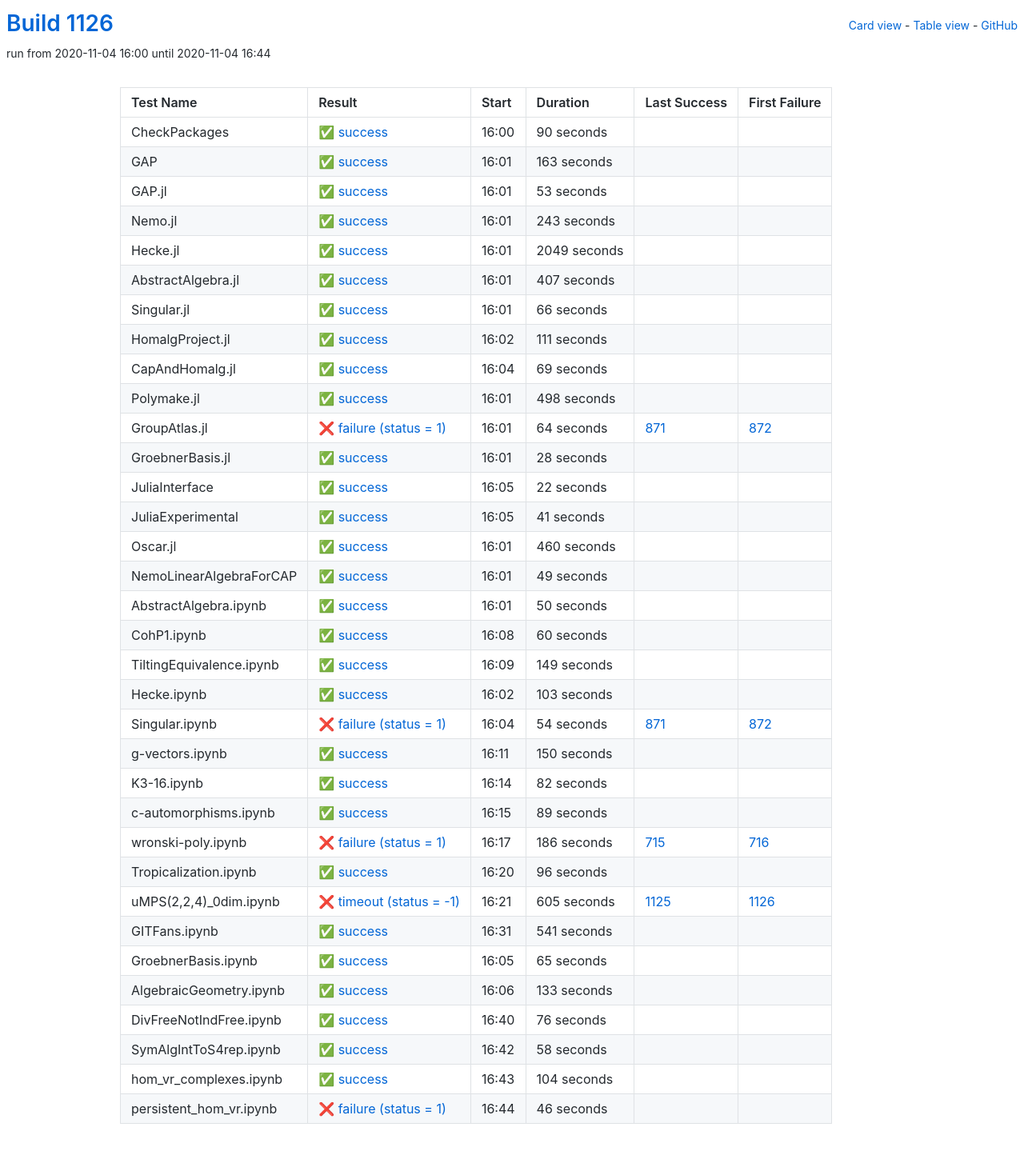
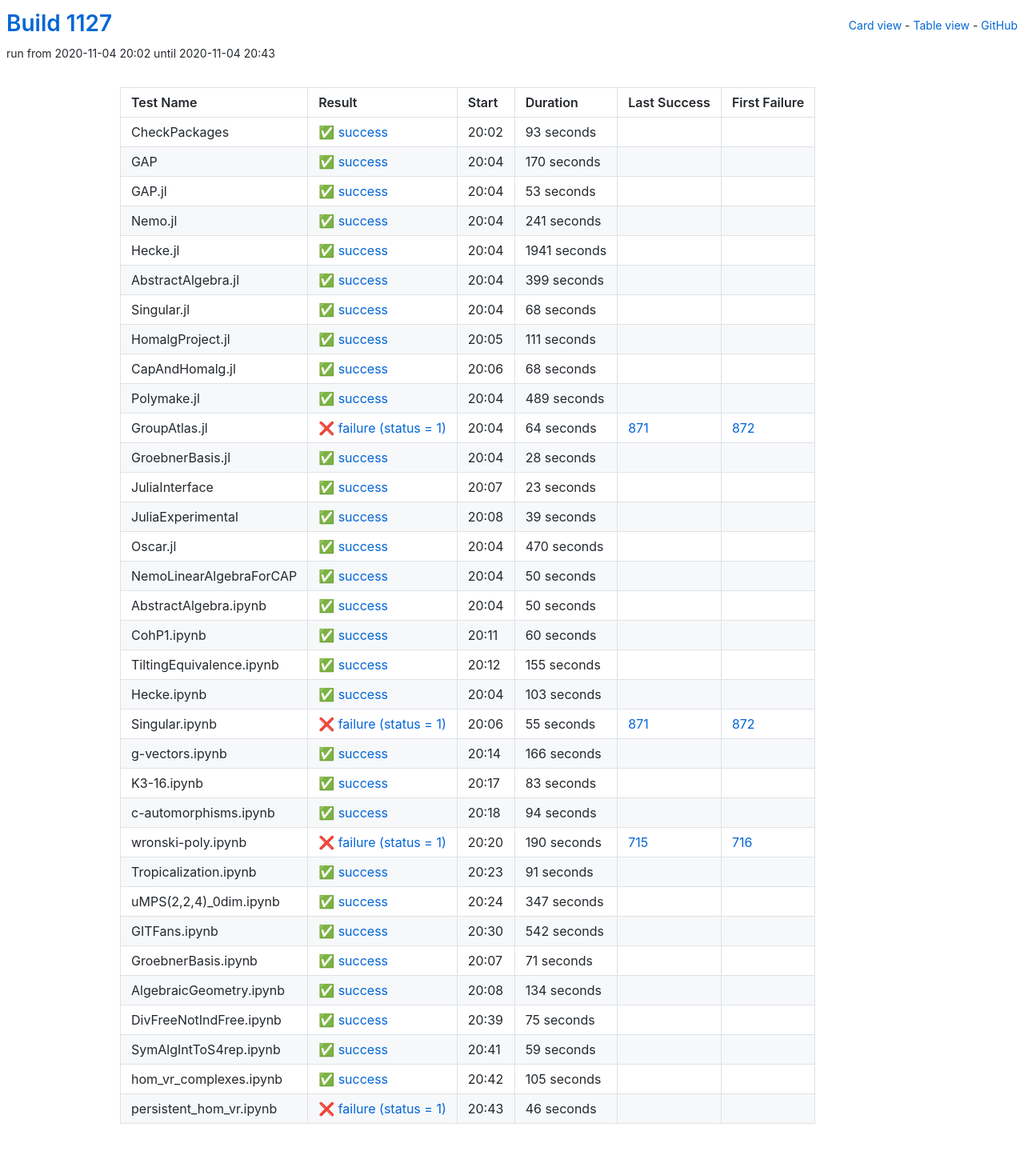
Before and after one commit to oscar-system/oscar-ci-status-stable, a Jekyll site: the page built from table.html, in a window 1280 px wide. Shown: the whole page at 80% size. Built offline with Jekyll 4.4.1, drawn with Linux system fonts in a browser that asks for light colours.

Commit message:
Build #1127

```diff
--- a/_data/ci.yml
+++ b/_data/ci.yml
@@ -1,6 +1,6 @@
 ---
-build: 1126
-build_url: https://oscarci.mathematik.uni-kl.de/job/oscar-stable/1126/
+build: 1127
+build_url: https://oscarci.mathematik.uni-kl.de/job/oscar-stable/1127/
 job: oscar-stable
 organization: oscar-system
 repo: oscar-ci-status-stable
@@ -8,32 +8,32 @@ repourl: https://github.com/oscar-system/oscar-ci-status-stable
 tests:
 - name: CheckPackages
   id: checkpackages
-  log: https://oscarci.mathematik.uni-kl.de/job/oscar-stable/1126/artifact/logs/build-1126/CheckPackages.log
-  start: 2020-11-04 16:00
+  log: https://oscarci.mathematik.uni-kl.de/job/oscar-stable/1127/artifact/logs/build-1127/CheckPackages.log
+  start: 2020-11-04 20:02
   success: true
   exitcode: 0
   status: success
-  duration: 90
+  duration: 93
   last_success: false
   last_success_url:
   first_failure: false
   first_failure_url:
 - name: GAP
   id: gap
-  log: https://oscarci.mathematik.uni-kl.de/job/oscar-stable/1126/artifact/logs/build-1126/GAP.log
-  start: 2020-11-04 16:01
+  log: https://oscarci.mathematik.uni-kl.de/job/oscar-stable/1127/artifact/logs/build-1127/GAP.log
+  start: 2020-11-04 20:04
   success: true
   exitcode: 0
   status: success
-  duration: 163
+  duration: 170
   last_success: false
   last_success_url:
   first_failure: false
   first_failure_url:
 - name: GAP.jl
   id: gap-jl
-  log: https://oscarci.mathematik.uni-kl.de/job/oscar-stable/1126/artifact/logs/build-1126/GAP.jl.log
-  start: 2020-11-04 16:01
+  log: https://oscarci.mathematik.uni-kl.de/job/oscar-stable/1127/artifact/logs/build-1127/GAP.jl.log
+  start: 2020-11-04 20:04
   success: true
   exitcode: 0
   status: success
@@ -44,56 +44,56 @@ tests:
   first_failure_url:
 - name: Nemo.jl
   id: nemo-jl
-  log: https://oscarci.mathematik.uni-kl.de/job/oscar-stable/1126/artifact/logs/build-1126/Nemo.jl.log
-  start: 2020-11-04 16:01
+  log: https://oscarci.mathematik.uni-kl.de/job/oscar-stable/1127/artifact/logs/build-1127/Nemo.jl.log
+  start: 2020-11-04 20:04
   success: true
   exitcode: 0
   status: success
-  duration: 243
+  duration: 241
   last_success: false
   last_success_url:
   first_failure: false
   first_failure_url:
 - name: Hecke.jl
   id: hecke-jl
-  log: https://oscarci.mathematik.uni-kl.de/job/oscar-stable/1126/artifact/logs/build-1126/Hecke.jl.log
-  start: 2020-11-04 16:01
+  log: https://oscarci.mathematik.uni-kl.de/job/oscar-stable/1127/artifact/logs/build-1127/Hecke.jl.log
+  start: 2020-11-04 20:04
   success: true
   exitcode: 0
   status: success
-  duration: 2049
+  duration: 1941
   last_success: false
   last_success_url:
   first_failure: false
   first_failure_url:
 - name: AbstractAlgebra.jl
   id: abstractalgebra-jl
-  log: https://oscarci.mathematik.uni-kl.de/job/oscar-stable/1126/artifact/logs/build-1126/AbstractAlgebra.jl.log
-  start: 2020-11-04 16:01
+  log: https://oscarci.mathematik.uni-kl.de/job/oscar-stable/1127/artifact/logs/build-1127/AbstractAlgebra.jl.log
+  start: 2020-11-04 20:04
   success: true
   exitcode: 0
   status: success
-  duration: 407
+  duration: 399
   last_success: false
   last_success_url:
   first_failure: false
   first_failure_url:
 - name: Singular.jl
   id: singular-jl
-  log: https://oscarci.mathematik.uni-kl.de/job/oscar-stable/1126/artifact/logs/build-1126/Singular.jl.log
-  start: 2020-11-04 16:01
+  log: https://oscarci.mathematik.uni-kl.de/job/oscar-stable/1127/artifact/logs/build-1127/Singular.jl.log
+  start: 2020-11-04 20:04
   success: true
   exitcode: 0
   status: success
-  duration: 66
+  duration: 68
   last_success: false
   last_success_url:
   first_failure: false
   first_failure_url:
 - name: HomalgProject.jl
   id: homalgproject-jl
-  log: https://oscarci.mathematik.uni-kl.de/job/oscar-stable/1126/artifact/logs/build-1126/HomalgProject.jl.log
-  start: 2020-11-04 16:02
+  log: https://oscarci.mathematik.uni-kl.de/job/oscar-stable/1127/artifact/logs/build-1127/HomalgProject.jl.log
+  start: 2020-11-04 20:05
   success: true
   exitcode: 0
   status: success
@@ -104,32 +104,32 @@ tests:
   first_failure_url:
 - name: CapAndHomalg.jl
   id: capandhomalg-jl
-  log: https://oscarci.mathematik.uni-kl.de/job/oscar-stable/1126/artifact/logs/build-1126/CapAndHomalg.jl.log
-  start: 2020-11-04 16:04
+  log: https://oscarci.mathematik.uni-kl.de/job/oscar-stable/1127/artifact/logs/build-1127/CapAndHomalg.jl.log
+  start: 2020-11-04 20:06
   success: true
   exitcode: 0
   status: success
-  duration: 69
+  duration: 68
   last_success: false
   last_success_url:
   first_failure: false
   first_failure_url:
 - name: Polymake.jl
   id: polymake-jl
-  log: https://oscarci.mathematik.uni-kl.de/job/oscar-stable/1126/artifact/logs/build-1126/Polymake.jl.log
-  start: 2020-11-04 16:01
+  log: https://oscarci.mathematik.uni-kl.de/job/oscar-stable/1127/artifact/logs/build-1127/Polymake.jl.log
+  start: 2020-11-04 20:04
   success: true
   exitcode: 0
   status: success
-  duration: 498
+  duration: 489
   last_success: false
   last_success_url:
   first_failure: false
   first_failure_url:
 - name: GroupAtlas.jl
   id: groupatlas-jl
-  log: https://oscarci.mathematik.uni-kl.de/job/oscar-stable/1126/artifact/logs/build-1126/GroupAtlas.jl.log
-  start: 2020-11-04 16:01
+  log: https://oscarci.mathematik.uni-kl.de/job/oscar-stable/1127/artifact/logs/build-1127/GroupAtlas.jl.log
+  start: 2020-11-04 20:04
   success: false
   exitcode: 1
   status: failure
@@ -140,8 +140,8 @@ tests:
   first_failure_url: https://oscarci.mathematik.uni-kl.de/job/oscar-stable/872/
 - name: GroebnerBasis.jl
   id: groebnerbasis-jl
-  log: https://oscarci.mathematik.uni-kl.de/job/oscar-stable/1126/artifact/logs/build-1126/GroebnerBasis.jl.log
-  start: 2020-11-04 16:01
+  log: https://oscarci.mathematik.uni-kl.de/job/oscar-stable/1127/artifact/logs/build-1127/GroebnerBasis.jl.log
+  start: 2020-11-04 20:04
   success: true
   exitcode: 0
   status: success
@@ -152,56 +152,56 @@ tests:
   first_failure_url:
 - name: JuliaInterface
   id: juliainterface
-  log: https://oscarci.mathematik.uni-kl.de/job/oscar-stable/1126/artifact/logs/build-1126/JuliaInterface.log
-  start: 2020-11-04 16:05
+  log: https://oscarci.mathematik.uni-kl.de/job/oscar-stable/1127/artifact/logs/build-1127/JuliaInterface.log
+  start: 2020-11-04 20:07
   success: true
   exitcode: 0
   status: success
-  duration: 22
+  duration: 23
   last_success: false
   last_success_url:
   first_failure: false
   first_failure_url:
 - name: JuliaExperimental
   id: juliaexperimental
-  log: https://oscarci.mathematik.uni-kl.de/job/oscar-stable/1126/artifact/logs/build-1126/JuliaExperimental.log
-  start: 2020-11-04 16:05
+  log: https://oscarci.mathematik.uni-kl.de/job/oscar-stable/1127/artifact/logs/build-1127/JuliaExperimental.log
+  start: 2020-11-04 20:08
   success: true
   exitcode: 0
   status: success
-  duration: 41
+  duration: 39
   last_success: false
   last_success_url:
   first_failure: false
   first_failure_url:
 - name: Oscar.jl
   id: oscar-jl
-  log: https://oscarci.mathematik.uni-kl.de/job/oscar-stable/1126/artifact/logs/build-1126/Oscar.jl.log
-  start: 2020-11-04 16:01
+  log: https://oscarci.mathematik.uni-kl.de/job/oscar-stable/1127/artifact/logs/build-1127/Oscar.jl.log
+  start: 2020-11-04 20:04
   success: true
   exitcode: 0
   status: success
-  duration: 460
+  duration: 470
   last_success: false
   last_success_url:
   first_failure: false
   first_failure_url:
 - name: NemoLinearAlgebraForCAP
   id: nemolinearalgebraforcap
-  log: https://oscarci.mathematik.uni-kl.de/job/oscar-stable/1126/artifact/logs/build-1126/NemoLinearAlgebraForCAP.log
-  start: 2020-11-04 16:01
+  log: https://oscarci.mathematik.uni-kl.de/job/oscar-stable/1127/artifact/logs/build-1127/NemoLinearAlgebraForCAP.log
+  start: 2020-11-04 20:04
   success: true
   exitcode: 0
   status: success
-  duration: 49
+  duration: 50
   last_success: false
   last_success_url:
   first_failure: false
   first_failure_url:
 - name: AbstractAlgebra.ipynb
   id: abstractalgebra-ipynb
-  log: https://oscarci.mathematik.uni-kl.de/job/oscar-stable/1126/artifact/logs/build-1126/AbstractAlgebra.ipynb.log
-  start: 2020-11-04 16:01
+  log: https://oscarci.mathematik.uni-kl.de/job/oscar-stable/1127/artifact/logs/build-1127/AbstractAlgebra.ipynb.log
+  start: 2020-11-04 20:04
   success: true
   exitcode: 0
   status: success
@@ -212,8 +212,8 @@ tests:
   first_failure_url:
 - name: CohP1.ipynb
   id: cohp1-ipynb
-  log: https://oscarci.mathematik.uni-kl.de/job/oscar-stable/1126/artifact/logs/build-1126/CohP1.ipynb.log
-  start: 2020-11-04 16:08
+  log: https://oscarci.mathematik.uni-kl.de/job/oscar-stable/1127/artifact/logs/build-1127/CohP1.ipynb.log
+  start: 2020-11-04 20:11
   success: true
   exitcode: 0
   status: success
@@ -224,20 +224,20 @@ tests:
   first_failure_url:
 - name: TiltingEquivalence.ipynb
   id: tiltingequivalence-ipynb
-  log: https://oscarci.mathematik.uni-kl.de/job/oscar-stable/1126/artifact/logs/build-1126/TiltingEquivalence.ipynb.log
-  start: 2020-11-04 16:09
+  log: https://oscarci.mathematik.uni-kl.de/job/oscar-stable/1127/artifact/logs/build-1127/TiltingEquivalence.ipynb.log
+  start: 2020-11-04 20:12
   success: true
   exitcode: 0
   status: success
-  duration: 149
+  duration: 155
   last_success: false
   last_success_url:
   first_failure: false
   first_failure_url:
 - name: Hecke.ipynb
   id: hecke-ipynb
-  log: https://oscarci.mathematik.uni-kl.de/job/oscar-stable/1126/artifact/logs/build-1126/Hecke.ipynb.log
-  start: 2020-11-04 16:02
+  log: https://oscarci.mathematik.uni-kl.de/job/oscar-stable/1127/artifact/logs/build-1127/Hecke.ipynb.log
+  start: 2020-11-04 20:04
   success: true
   exitcode: 0
   status: success
@@ -248,164 +248,164 @@ tests:
   first_failure_url:
 - name: Singular.ipynb
   id: singular-ipynb
-  log: https://oscarci.mathematik.uni-kl.de/job/oscar-stable/1126/artifact/logs/build-1126/Singular.ipynb.log
-  start: 2020-11-04 16:04
+  log: https://oscarci.mathematik.uni-kl.de/job/oscar-stable/1127/artifact/logs/build-1127/Singular.ipynb.log
+  start: 2020-11-04 20:06
   success: false
   exitcode: 1
   status: failure
-  duration: 54
+  duration: 55
   last_success: 871
   last_success_url: https://oscarci.mathematik.uni-kl.de/job/oscar-stable/871/
   first_failure: 872
   first_failure_url: https://oscarci.mathematik.uni-kl.de/job/oscar-stable/872/
 - name: g-vectors.ipynb
   id: g-vectors-ipynb
-  log: https://oscarci.mathematik.uni-kl.de/job/oscar-stable/1126/artifact/logs/build-1126/g-vectors.ipynb.log
-  start: 2020-11-04 16:11
+  log: https://oscarci.mathematik.uni-kl.de/job/oscar-stable/1127/artifact/logs/build-1127/g-vectors.ipynb.log
+  start: 2020-11-04 20:14
   success: true
   exitcode: 0
   status: success
-  duration: 150
+  duration: 166
   last_success: false
   last_success_url:
   first_failure: false
   first_failure_url:
 - name: K3-16.ipynb
   id: k3-16-ipynb
-  log: https://oscarci.mathematik.uni-kl.de/job/oscar-stable/1126/artifact/logs/build-1126/K3-16.ipynb.log
-  start: 2020-11-04 16:14
+  log: https://oscarci.mathematik.uni-kl.de/job/oscar-stable/1127/artifact/logs/build-1127/K3-16.ipynb.log
+  start: 2020-11-04 20:17
   success: true
   exitcode: 0
   status: success
-  duration: 82
+  duration: 83
   last_success: false
   last_success_url:
   first_failure: false
   first_failure_url:
 - name: c-automorphisms.ipynb
   id: c-automorphisms-ipynb
-  log: https://oscarci.mathematik.uni-kl.de/job/oscar-stable/1126/artifact/logs/build-1126/c-automorphisms.ipynb.log
-  start: 2020-11-04 16:15
+  log: https://oscarci.mathematik.uni-kl.de/job/oscar-stable/1127/artifact/logs/build-1127/c-automorphisms.ipynb.log
+  start: 2020-11-04 20:18
   success: true
   exitcode: 0
   status: success
-  duration: 89
+  duration: 94
   last_success: false
   last_success_url:
   first_failure: false
   first_failure_url:
 - name: wronski-poly.ipynb
   id: wronski-poly-ipynb
-  log: https://oscarci.mathematik.uni-kl.de/job/oscar-stable/1126/artifact/logs/build-1126/wronski-poly.ipynb.log
-  start: 2020-11-04 16:17
+  log: https://oscarci.mathematik.uni-kl.de/job/oscar-stable/1127/artifact/logs/build-1127/wronski-poly.ipynb.log
+  start: 2020-11-04 20:20
   success: false
   exitcode: 1
   status: failure
-  duration: 186
+  duration: 190
   last_success: 715
   last_success_url: https://oscarci.mathematik.uni-kl.de/job/oscar-stable/715/
   first_failure: 716
   first_failure_url: https://oscarci.mathematik.uni-kl.de/job/oscar-stable/716/
 - name: Tropicalization.ipynb
   id: tropicalization-ipynb
-  log: https://oscarci.mathematik.uni-kl.de/job/oscar-stable/1126/artifact/logs/build-1126/Tropicalization.ipynb.log
-  start: 2020-11-04 16:20
+  log: https://oscarci.mathematik.uni-kl.de/job/oscar-stable/1127/artifact/logs/build-1127/Tropicalization.ipynb.log
+  start: 2020-11-04 20:23
   success: true
   exitcode: 0
   status: success
-  duration: 96
+  duration: 91
   last_success: false
   last_success_url:
   first_failure: false
   first_failure_url:
 - name: uMPS(2,2,4)_0dim.ipynb
   id: umps-2-2-4-0dim-ipynb
-  log: https://oscarci.mathematik.uni-kl.de/job/oscar-stable/1126/artifact/logs/build-1126/uMPS-2-2-4-_0dim.ipynb.log
-  start: 2020-11-04 16:21
-  success: false
-  exitcode: -1
-  status: timeout
-  duration: 605
-  last_success: 1125
-  last_success_url: https://oscarci.mathematik.uni-kl.de/job/oscar-stable/1125/
-  first_failure: 1126
-  first_failure_url: https://oscarci.mathematik.uni-kl.de/job/oscar-stable/1126/
-- name: GITFans.ipynb
-  id: gitfans-ipynb
-  log: https://oscarci.mathematik.uni-kl.de/job/oscar-stable/1126/artifact/logs/build-1126/GITFans.ipynb.log
-  start: 2020-11-04 16:31
+  log: https://oscarci.mathematik.uni-kl.de/job/oscar-stable/1127/artifact/logs/build-1127/uMPS-2-2-4-_0dim.ipynb.log
+  start: 2020-11-04 20:24
   success: true
   exitcode: 0
   status: success
-  duration: 541
+  duration: 347
+  last_success: false
+  last_success_url:
+  first_failure: false
+  first_failure_url:
+- name: GITFans.ipynb
+  id: gitfans-ipynb
+  log: https://oscarci.mathematik.uni-kl.de/job/oscar-stable/1127/artifact/logs/build-1127/GITFans.ipynb.log
+  start: 2020-11-04 20:30
+  success: true
+  exitcode: 0
+  status: success
+  duration: 542
   last_success: false
   last_success_url:
   first_failure: false
   first_failure_url:
 - name: GroebnerBasis.ipynb
   id: groebnerbasis-ipynb
-  log: https://oscarci.mathematik.uni-kl.de/job/oscar-stable/1126/artifact/logs/build-1126/GroebnerBasis.ipynb.log
-  start: 2020-11-04 16:05
+  log: https://oscarci.mathematik.uni-kl.de/job/oscar-stable/1127/artifact/logs/build-1127/GroebnerBasis.ipynb.log
+  start: 2020-11-04 20:07
   success: true
   exitcode: 0
   status: success
-  duration: 65
+  duration: 71
   last_success: false
   last_success_url:
   first_failure: false
   first_failure_url:
 - name: AlgebraicGeometry.ipynb
   id: algebraicgeometry-ipynb
-  log: https://oscarci.mathematik.uni-kl.de/job/oscar-stable/1126/artifact/logs/build-1126/AlgebraicGeometry.ipynb.log
-  start: 2020-11-04 16:06
+  log: https://oscarci.mathematik.uni-kl.de/job/oscar-stable/1127/artifact/logs/build-1127/AlgebraicGeometry.ipynb.log
+  start: 2020-11-04 20:08
   success: true
   exitcode: 0
   status: success
-  duration: 133
+  duration: 134
   last_success: false
   last_success_url:
   first_failure: false
   first_failure_url:
 - name: DivFreeNotIndFree.ipynb
   id: divfreenotindfree-ipynb
-  log: https://oscarci.mathematik.uni-kl.de/job/oscar-stable/1126/artifact/logs/build-1126/DivFreeNotIndFree.ipynb.log
-  start: 2020-11-04 16:40
+  log: https://oscarci.mathematik.uni-kl.de/job/oscar-stable/1127/artifact/logs/build-1127/DivFreeNotIndFree.ipynb.log
+  start: 2020-11-04 20:39
   success: true
   exitcode: 0
   status: success
-  duration: 76
+  duration: 75
   last_success: false
   last_success_url:
   first_failure: false
   first_failure_url:
 - name: SymAlgIntToS4rep.ipynb
   id: symalginttos4rep-ipynb
-  log: https://oscarci.mathematik.uni-kl.de/job/oscar-stable/1126/artifact/logs/build-1126/SymAlgIntToS4rep.ipynb.log
-  start: 2020-11-04 16:42
+  log: https://oscarci.mathematik.uni-kl.de/job/oscar-stable/1127/artifact/logs/build-1127/SymAlgIntToS4rep.ipynb.log
+  start: 2020-11-04 20:41
   success: true
   exitcode: 0
   status: success
-  duration: 58
+  duration: 59
   last_success: false
   last_success_url:
   first_failure: false
   first_failure_url:
 - name: hom_vr_complexes.ipynb
   id: hom-vr-complexes-ipynb
-  log: https://oscarci.mathematik.uni-kl.de/job/oscar-stable/1126/artifact/logs/build-1126/hom_vr_complexes.ipynb.log
-  start: 2020-11-04 16:43
+  log: https://oscarci.mathematik.uni-kl.de/job/oscar-stable/1127/artifact/logs/build-1127/hom_vr_complexes.ipynb.log
+  start: 2020-11-04 20:42
   success: true
   exitcode: 0
   status: success
-  duration: 104
+  duration: 105
   last_success: false
   last_success_url:
   first_failure: false
   first_failure_url:
 - name: persistent_hom_vr.ipynb
   id: persistent-hom-vr-ipynb
-  log: https://oscarci.mathematik.uni-kl.de/job/oscar-stable/1126/artifact/logs/build-1126/persistent_hom_vr.ipynb.log
-  start: 2020-11-04 16:44
+  log: https://oscarci.mathematik.uni-kl.de/job/oscar-stable/1127/artifact/logs/build-1127/persistent_hom_vr.ipynb.log
+  start: 2020-11-04 20:43
   success: false
   exitcode: 1
   status: failure
```
Also changed, not shown: README.md.
